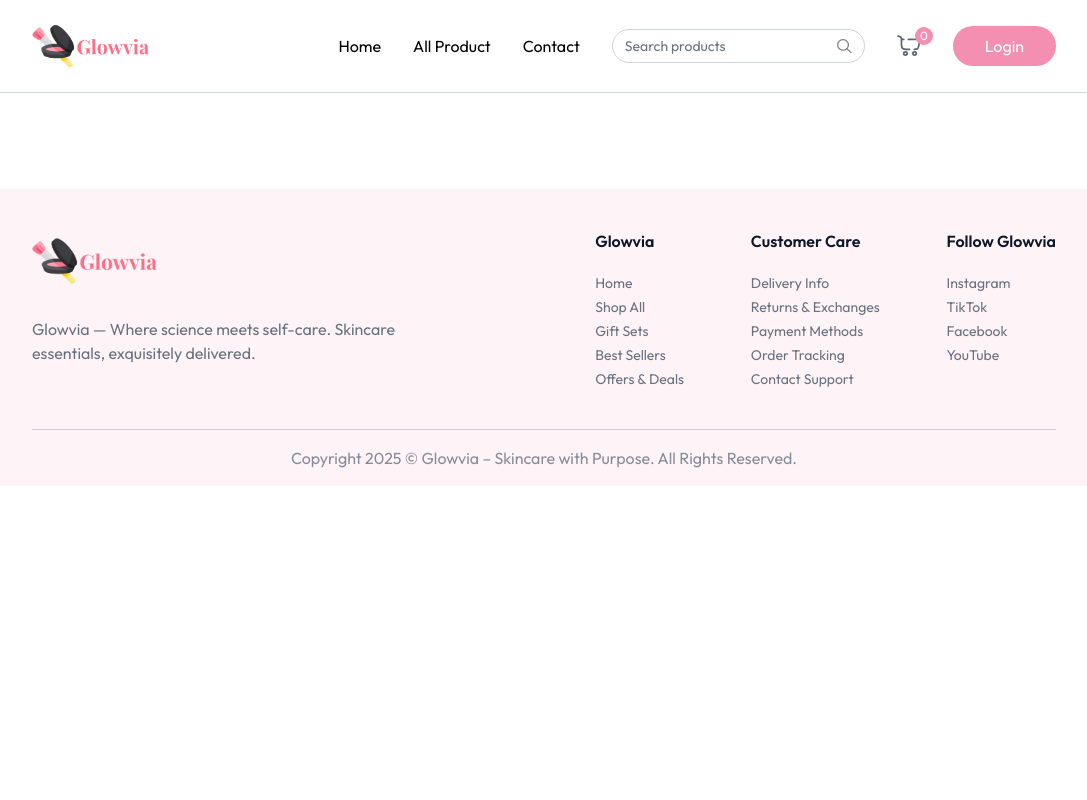
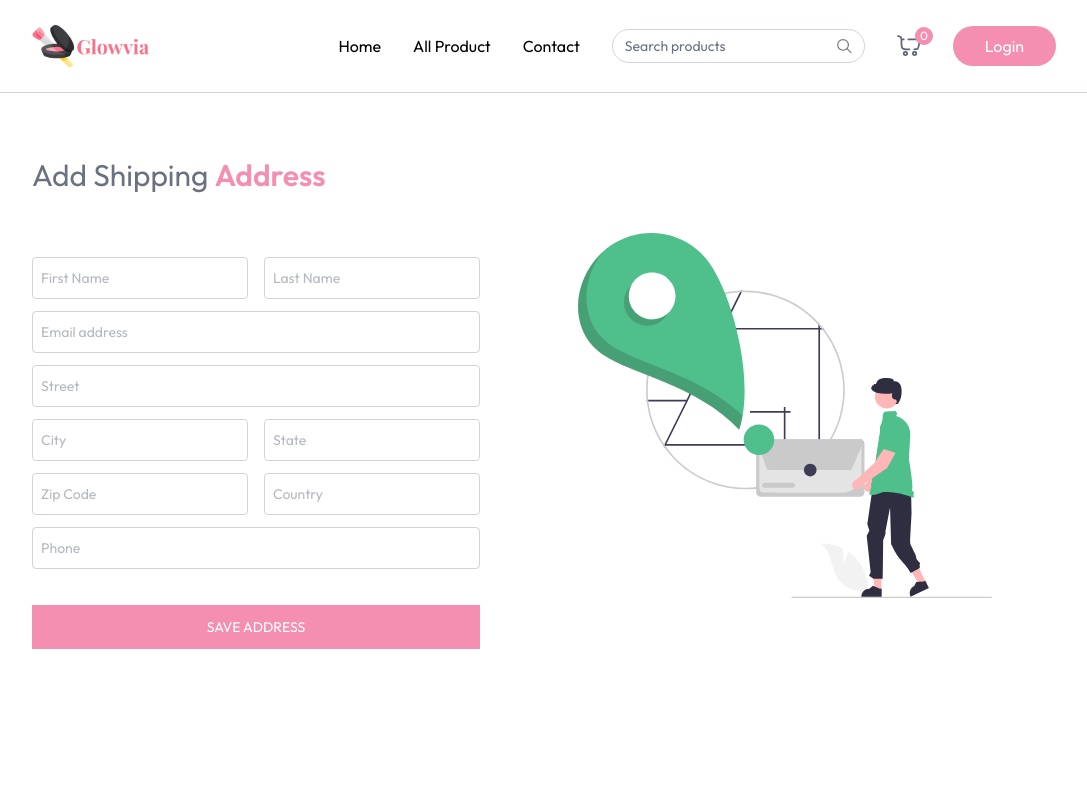
Before and after one commit to thiruniimasha/glowvia, a React (Vite) app in the folder client/: page /add-address in a window 1280 px wide. Shown: the top 800 px of the page, without its empty margins (96-1183 px from the left). Built offline with nearby package versions, Linux system fonts and the light colour scheme.

Commit message:
add address page

```diff
--- a/client/src/App.jsx
+++ b/client/src/App.jsx
@@ -10,6 +10,7 @@
 import ProductCategory from './pages/ProductCategory'
 import ProductDetails from './pages/ProductDetails'
 import Cart from './pages/Cart'
+import AddAddress from './pages/AddAddress'
 
 function App() {
 
@@ -32,6 +33,7 @@
            <Route path='/products/:category' element={<ProductCategory />} />
            <Route path='/products/:category/:id' element={<ProductDetails />} />
             <Route path='/cart' element={<Cart />} />
+            <Route path='/add-address' element={<AddAddress/>} />
 
 
         </Routes>
--- /dev/null
+++ b/client/src/pages/AddAddress.jsx
@@ -0,0 +1,98 @@
+import React, { useState } from 'react'
+import { assets } from '../assets/assets'
+
+//Input fields
+const InputField = ({type, placeholder, name, handleChange, address}) => (
+    <input className='w-full px-2 py-2.5 border border-gray-500/30 rounded outline-none text-gray-500 focus:border-primary transition'
+    type= {type}
+    placeholder={placeholder}
+    onChange={handleChange}
+    name={name}
+    value={address[name]}
+    required
+     />
+)
+
+const AddAddress = () => {
+
+    const [address, setAddresses] = useState({
+        firstName: '',
+        lastname: '',
+        email: '',
+        street: '',
+        city: '',
+        state: '',
+        zipcode: '',
+        country: '',
+        phone: '',
+    })
+
+    const handleChange = (e)=>{
+        const { name, value } = e.target;
+
+        setAddresses((prevAddress)=>({
+            ...prevAddress,
+            [name]: value,
+
+        }))
+    }
+
+    const onSubmitHandler = async (e) =>{
+        e.preventDefault();
+    }
+
+    return (
+        <div className='mt-16 pb-16'>
+            <p className='text-2xl md:text-3xl text-gray-500'>
+                Add Shipping <span className='font-semibold text-primary'>
+                    Address
+                </span>
+            </p>
+
+            <div className='flex flex-col-reverse md:flex-row justify-between mt-10'>
+                <div className='flex-1 max-w-md'>
+                    <form onSubmit={onSubmitHandler} className='space-y-3 mt-6 text-sm'>
+                        <div className='grid grid-cols-2 gap-4'>
+                            <InputField handleChange={handleChange} address={address} name='firstName' type="text" placeholder="First Name" />
+                             <InputField handleChange={handleChange} address={address} name='lastName' type="text" placeholder="Last Name" />
+                        </div>
+
+                        <InputField handleChange={handleChange} address={address} name='email' type="email" placeholder="Email address" />
+
+                        <InputField handleChange={handleChange} address={address} name='street' type="text" placeholder="Street" />
+
+                        <div className='grid grid-cols-2 gap-4'>
+                            <InputField handleChange={handleChange} address={address} name='city' type="text" placeholder="City" />
+                            <InputField handleChange={handleChange} address={address} name='state' type="text" placeholder="State" />
+
+
+                        </div>
+
+                        <div className='grid grid-cols-2 gap-4'>
+                            <InputField handleChange={handleChange} address={address} name='zipcode' type="number" placeholder="Zip Code" />
+                            <InputField handleChange={handleChange} address={address} name='country' type="text" placeholder="Country" />
+
+
+                        </div>
+                        <InputField handleChange={handleChange} address={address} name='phone' type="text" placeholder="Phone" />
+
+                        <button className='w-full mt-6 bg-primary text-white py-3 hover:bg-primary-dull transition cursor-pointer uppercase'>
+                            Save Address
+
+                        </button>
+
+
+
+
+                    </form>
+
+                </div>
+                <img className='md:mr-16 mb-16 md:mt-0' src={assets.add_address_iamge} alt="add address" />
+
+            </div>
+
+        </div>
+    )
+}
+
+export default AddAddress
```
